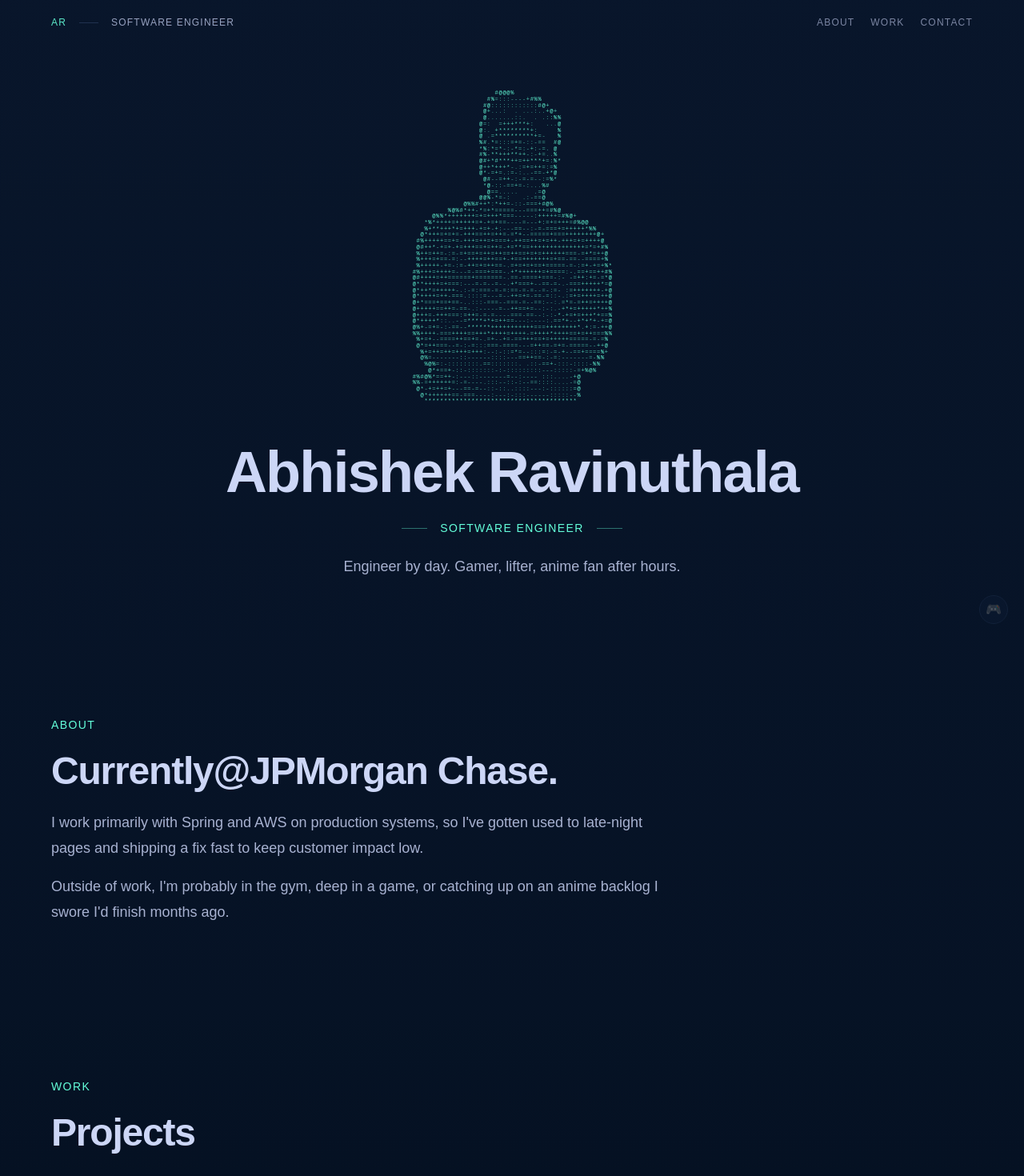
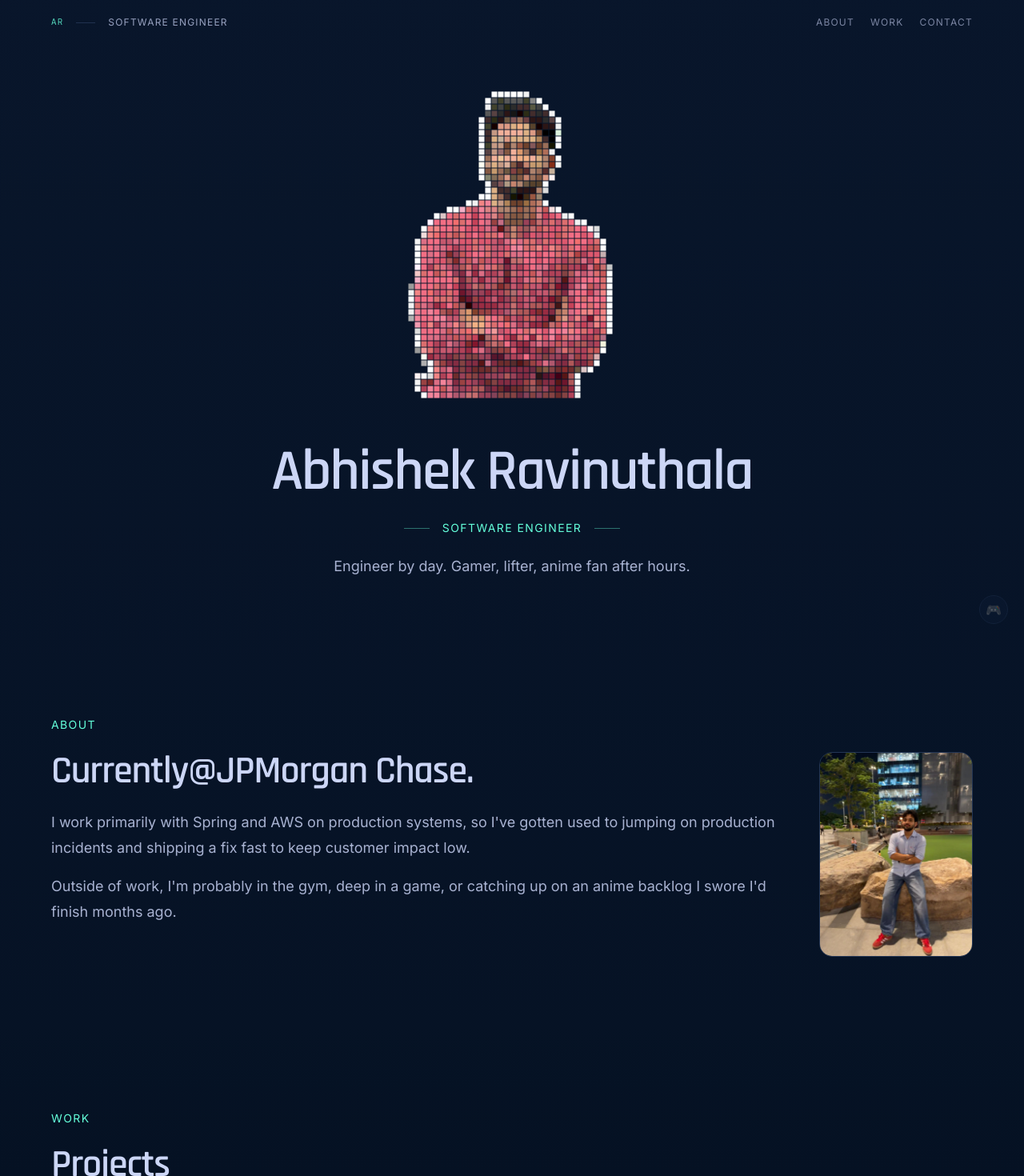
Before and after one commit to Abhishek-Ravinuthala/portfolio, a Next.js app: page / in a window 1280 px wide. Shown: the top 1470 px of the page at 80% size. Built offline with nearby package versions, Linux system fonts and the light colour scheme; a web font is replaced by a local one.

Commit message:
retro vibe for the portrait and added photo

```diff
--- /dev/null
+++ b/app/components/AboutPhoto.tsx
@@ -0,0 +1,37 @@
+"use client";
+
+import { useState } from "react";
+import { motion } from "framer-motion";
+import Image from "next/image";
+
+export default function AboutPhoto() {
+  const [bursting, setBursting] = useState(false);
+
+  function handleClick() {
+    setBursting(true);
+    setTimeout(() => setBursting(false), 500);
+  }
+
+  return (
+    <motion.button
+      type="button"
+      onClick={handleClick}
+      whileTap={{ scale: 0.92, rotate: -4 }}
+      className="relative shrink-0 self-center md:self-start"
+      aria-label="Abhishek Ravinuthala"
+    >
+      <motion.div
+        animate={bursting ? { rotate: [0, -6, 6, -3, 0] } : { rotate: 0 }}
+        transition={{ duration: 0.5 }}
+      >
+        <Image
+          src="/photo.jpeg"
+          alt="Abhishek Ravinuthala"
+          width={310}
+          height={415}
+          className="h-52 w-auto rounded-2xl border border-navy-lightest object-cover md:h-64"
+        />
+      </motion.div>
+    </motion.button>
+  );
+}
--- a/app/components/Hero.tsx
+++ b/app/components/Hero.tsx
@@ -1,12 +1,12 @@
-import AsciiPortrait from "./AsciiPortrait";
+import PixelPortrait from "./PixelPortrait";
 
 export default function Hero() {
   return (
     <main className="relative flex min-h-screen items-center justify-center overflow-hidden text-white">
       <div className="relative z-10 flex flex-col items-center text-center px-6">
-        <AsciiPortrait src="/portrait-sticker-2.webp" />
+        <PixelPortrait src="/portrait-sticker-2.webp" />
 
-        <h1 className="mt-4 text-5xl md:text-7xl font-semibold tracking-tight text-slate-lightest">
+        <h1 className="font-display mt-4 text-5xl md:text-7xl font-semibold tracking-tight text-slate-lightest">
           Abhishek Ravinuthala
         </h1>
 
--- a/app/components/AsciiPortrait.tsx
+++ b/app/components/PixelPortrait.tsx
@@ -2,7 +2,7 @@
 
 import { useEffect, useRef, useState } from "react";
 
-type RawParticle = { x: number; y: number; char: string; alpha: number };
+type RawParticle = { x: number; y: number; r: number; g: number; b: number; alpha: number };
 
 type Particle = {
   x: number;
@@ -11,15 +11,19 @@ type Particle = {
   targetY: number;
   vx: number;
   vy: number;
-  char: string;
+  color: string;
   baseAlpha: number;
   currentAlpha: number;
   delay: number;
   shimmer: number;
 };
 
-const CHARS = " .:-=+*#%@".split("");
 const imageCache: Record<number, RawParticle[]> = {};
+const PALETTE_STEP = 22;
+
+function quantize(channel: number) {
+  return Math.min(255, Math.round(channel / PALETTE_STEP) * PALETTE_STEP);
+}
 
 function calculateSize(width: number) {
   if (width <= 480) return Math.min(280, width - 32);
@@ -35,7 +39,7 @@ function createParticles(raw: RawParticle[]): Particle[] {
     targetY: p.y,
     vx: 0,
     vy: 0,
-    char: p.char,
+    color: `${p.r}, ${p.g}, ${p.b}`,
     baseAlpha: p.alpha,
     currentAlpha: 0,
     delay: Math.random() * 0.4,
@@ -63,23 +67,21 @@ function sampleImage(img: HTMLImageElement, targetSize: number): RawParticle[] {
 
   const { data } = ctx.getImageData(0, 0, targetSize, targetSize);
   const isMobileSize = targetSize <= 280;
-  const fontSize = isMobileSize ? 5 : 7;
-  const colGap = fontSize * 0.7;
-  const rowGap = fontSize * 1.1;
+  const cell = isMobileSize ? 6 : 8;
 
   const raw: RawParticle[] = [];
-  for (let y = 0; y < targetSize; y += rowGap) {
-    for (let x = 0; x < targetSize; x += colGap) {
+  for (let y = 0; y < targetSize; y += cell) {
+    for (let x = 0; x < targetSize; x += cell) {
       const i = (Math.floor(y) * targetSize + Math.floor(x)) * 4;
       const a = data[i + 3];
       if (a > 128) {
-        const brightness = (data[i] + data[i + 1] + data[i + 2]) / (3 * 255);
-        const charIndex = Math.floor(brightness * (CHARS.length - 1));
         raw.push({
           x: Number(x.toFixed(1)),
           y: Number(y.toFixed(1)),
-          char: CHARS[charIndex],
-          alpha: Number((0.4 + brightness * 0.6).toFixed(2)),
+          r: quantize(data[i]),
+          g: quantize(data[i + 1]),
+          b: quantize(data[i + 2]),
+          alpha: 1,
         });
       }
     }
@@ -87,7 +89,7 @@ function sampleImage(img: HTMLImageElement, targetSize: number): RawParticle[] {
   return raw;
 }
 
-export default function AsciiPortrait({ src }: { src: string }) {
+export default function PixelPortrait({ src }: { src: string }) {
   const canvasRef = useRef<HTMLCanvasElement>(null);
   const mouseRef = useRef({ x: -1000, y: -1000, active: false });
   const mouseTargetRef = useRef({ x: -1000, y: -1000 });
@@ -135,7 +137,9 @@ export default function AsciiPortrait({ src }: { src: string }) {
 
     let animationId: number;
     const isMobileSize = size <= 280;
-    const fontSize = isMobileSize ? 5 : 7;
+    const cell = isMobileSize ? 6 : 8;
+    const block = cell * 0.88;
+    const half = block / 2;
 
     const draw = () => {
       animationId = requestAnimationFrame(draw);
@@ -150,10 +154,6 @@ export default function AsciiPortrait({ src }: { src: string }) {
       mouse.x += (target.x - mouse.x) * 0.15;
       mouse.y += (target.y - mouse.y) * 0.15;
 
-      ctx.font = `${fontSize}px monospace`;
-      ctx.textAlign = "center";
-      ctx.textBaseline = "middle";
-
       for (const p of particles) {
         const t = elapsed - p.delay;
         if (t < 0) continue;
@@ -161,7 +161,7 @@ export default function AsciiPortrait({ src }: { src: string }) {
         const fadeProgress = Math.min(t / 1.5, 1);
         const easedFade = 1 - Math.pow(1 - fadeProgress, 2);
         const isActive = mouse.active || t < 3.0;
-        const shimmer = isActive ? Math.sin(elapsed * 2 + p.shimmer) * 0.1 : 0;
+        const shimmer = isActive ? Math.sin(elapsed * 2 + p.shimmer) * 0.06 : 0;
         p.currentAlpha = Math.max(0, p.baseAlpha * easedFade + shimmer);
 
         const moveProgress = Math.min(t / 2.5, 1);
@@ -204,8 +204,8 @@ export default function AsciiPortrait({ src }: { src: string }) {
         p.x += p.vx;
         p.y += p.vy;
 
-        ctx.fillStyle = `rgba(100, 255, 218, ${p.currentAlpha})`;
-        ctx.fillText(p.char, p.x, p.y);
+        ctx.fillStyle = `rgba(${p.color}, ${p.currentAlpha})`;
+        ctx.fillRect(p.x - half, p.y - half, block, block);
       }
     };
 
@@ -246,7 +246,7 @@ export default function AsciiPortrait({ src }: { src: string }) {
   return (
     <canvas
       ref={canvasRef}
-      style={{ width: size, height: size, cursor: "crosshair", touchAction: "none" }}
+      style={{ width: size, height: size, cursor: "crosshair", touchAction: "none", imageRendering: "pixelated" }}
     />
   );
 }
--- a/app/components/PortfolioSections.tsx
+++ b/app/components/PortfolioSections.tsx
@@ -1,4 +1,6 @@
+import AboutPhoto from "./AboutPhoto";
 import ProjectCard from "./ProjectCard";
+import Reveal from "./Reveal";
 
 const projects = [
   {
@@ -46,34 +48,43 @@ export default function PortfolioSections() {
     <section className="text-white">
       <section id="about" className="px-6 py-24 md:px-12">
         <div className="mx-auto max-w-6xl">
+          <Reveal>
             <p className="text-sm uppercase tracking-[0.1em] text-mint">About</p>
-          <h2 className="mt-6 text-4xl font-semibold tracking-tight text-slate-lightest md:text-5xl">
+            <div className="mt-6 flex flex-col gap-8 md:flex-row md:items-start">
+              <div className="md:flex-1">
+                <h2 className="font-display text-4xl font-semibold tracking-tight text-slate-lightest md:text-5xl">
                   Currently@JPMorgan Chase.
                 </h2>
-          <p className="mt-6 max-w-3xl text-base leading-8 text-slate-light md:text-lg">
+                <p className="mt-6 text-base leading-8 text-slate-light md:text-lg">
                   I work primarily with Spring and AWS on production systems, so I&apos;ve
-            gotten used to late-night pages and shipping a fix fast to keep
-            customer impact low.
+                  gotten used to jumping on production incidents and shipping a fix
+                  fast to keep customer impact low.
                 </p>
-          <p className="mt-4 max-w-3xl text-base leading-8 text-slate-light md:text-lg">
+                <p className="mt-4 text-base leading-8 text-slate-light md:text-lg">
                   Outside of work, I&apos;m probably in the gym, deep in a game, or catching
                   up on an anime backlog I swore I&apos;d finish months ago.
                 </p>
+              </div>
+              <AboutPhoto />
+            </div>
+          </Reveal>
         </div>
       </section>
 
       <section id="work" className="px-6 py-24 md:px-12">
         <div className="mx-auto max-w-6xl">
-          <div>
+          <Reveal>
             <p className="text-sm uppercase tracking-[0.1em] text-mint">Work</p>
-            <h2 className="mt-6 text-4xl font-semibold tracking-tight text-slate-lightest md:text-5xl">
+            <h2 className="font-display mt-6 text-4xl font-semibold tracking-tight text-slate-lightest md:text-5xl">
               Projects
             </h2>
-          </div>
+          </Reveal>
 
           <div className="mt-12 grid gap-6 md:grid-cols-3">
-            {projects.map((project) => (
-              <ProjectCard key={project.title} title={project.title} description={project.description} />
+            {projects.map((project, i) => (
+              <Reveal key={project.title} delay={i * 0.12}>
+                <ProjectCard title={project.title} description={project.description} />
+              </Reveal>
             ))}
           </div>
         </div>
@@ -81,10 +92,11 @@ export default function PortfolioSections() {
 
       <section id="contact" className="px-6 py-24 md:px-12">
         <div className="mx-auto max-w-6xl">
+          <Reveal>
           <p className="text-sm uppercase tracking-[0.1em] text-mint">Contact</p>
           <div className="mt-6 grid gap-8 md:grid-cols-[1.5fr_1fr] md:items-center">
             <div>
-              <h2 className="text-4xl font-semibold tracking-tight text-slate-lightest md:text-5xl">
+              <h2 className="font-display text-4xl font-semibold tracking-tight text-slate-lightest md:text-5xl">
                 Got something in mind? Let&apos;s talk.
               </h2>
               <p className="mt-6 max-w-2xl text-base leading-8 text-slate-light md:text-lg">
@@ -150,6 +162,7 @@ export default function PortfolioSections() {
               </p>
             </div>
           </div>
+          </Reveal>
         </div>
       </section>
     </section>
--- a/app/components/ProjectCard.tsx
+++ b/app/components/ProjectCard.tsx
@@ -49,7 +49,7 @@ export default function ProjectCard({
         style={{ background: glareBackground }}
       />
       <div style={{ transform: "translateZ(20px)" }}>
-        <h3 className="text-2xl font-semibold text-slate-lightest">{title}</h3>
+        <h3 className="font-display text-2xl font-bold text-slate-lightest">{title}</h3>
         <p className="mt-4 text-sm leading-7 text-slate-light">{description}</p>
       </div>
     </motion.article>
--- /dev/null
+++ b/app/components/Reveal.tsx
@@ -0,0 +1,26 @@
+"use client";
+
+import { motion } from "framer-motion";
+import type { ReactNode } from "react";
+
+export default function Reveal({
+  children,
+  delay = 0,
+  className,
+}: {
+  children: ReactNode;
+  delay?: number;
+  className?: string;
+}) {
+  return (
+    <motion.div
+      initial={{ opacity: 0, y: 24 }}
+      whileInView={{ opacity: 1, y: 0 }}
+      viewport={{ once: true, amount: 0.3 }}
+      transition={{ duration: 0.6, delay, ease: "easeOut" }}
+      className={className}
+    >
+      {children}
+    </motion.div>
+  );
+}
--- a/app/components/TopNav.tsx
+++ b/app/components/TopNav.tsx
@@ -3,7 +3,7 @@ export default function TopNav() {
     <header className="pointer-events-none absolute inset-x-0 top-0 z-30 px-6 py-5 md:px-12">
       <div className="mx-auto flex max-w-6xl items-center justify-between text-sm text-slate-light opacity-90">
         <div className="pointer-events-auto flex items-center gap-4 text-xs uppercase tracking-[0.1em] text-slate-light">
-          <span className="text-mint">AR</span>
+          <span className="font-display text-mint">AR</span>
           <span className="h-px w-6 bg-navy-lightest" />
           <span>Software Engineer</span>
         </div>
--- a/app/globals.css
+++ b/app/globals.css
@@ -16,3 +16,7 @@ body {
   color: var(--color-slate-lightest);
   font-family: var(--font-sans), Arial, Helvetica, sans-serif;
 }
+
+.font-display {
+  font-family: var(--font-display), Arial, Helvetica, sans-serif;
+}
--- a/app/layout.tsx
+++ b/app/layout.tsx
@@ -1,13 +1,18 @@
 import type { Metadata } from "next";
-import { NTR } from "next/font/google";
+import { Inter, Rajdhani } from "next/font/google";
 import PageBackground from "./components/PageBackground";
 import KonamiEasterEgg from "./components/KonamiEasterEgg";
 import "./globals.css";
 
-const ntr = NTR({
+const inter = Inter({
   variable: "--font-sans",
   subsets: ["latin"],
-  weight: "400",
+});
+
+const rajdhani = Rajdhani({
+  variable: "--font-display",
+  subsets: ["latin"],
+  weight: ["500", "600", "700"],
 });
 
 export const metadata: Metadata = {
@@ -23,7 +28,7 @@ export default function RootLayout({
   return (
     <html
       lang="en"
-      className={`${ntr.variable} h-full antialiased`}
+      className={`${inter.variable} ${rajdhani.variable} h-full antialiased`}
     >
       <body className="relative min-h-full text-slate-lightest">
         <PageBackground />
```
Also changed, not shown: public/photo.jpeg (added). Lines whose indentation alone changed are shown as unchanged.
